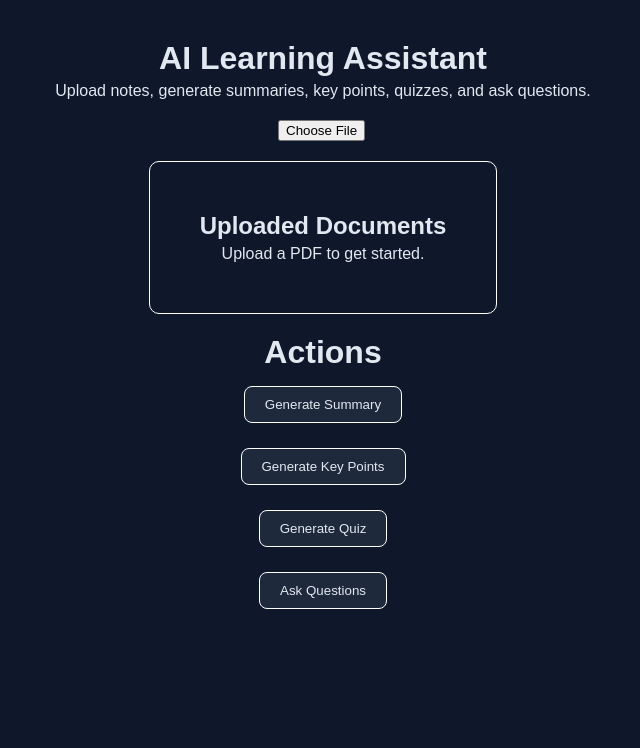
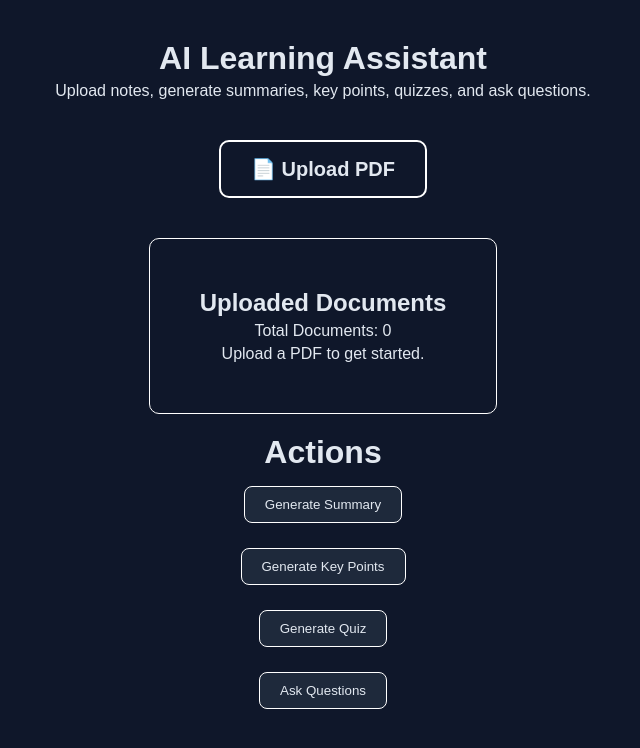
Before and after one commit to adarshmishra25/AI_Study_Assistant, a React (Vite) app: page / in a window 1280 px wide. Shown: the top 748 px of the page, without its empty margins (317-957 px from the left). Built offline with nearby package versions, Linux system fonts and the light colour scheme.

Commit message:
Improved Document management UI

```diff
--- a/src/App.css
+++ b/src/App.css
@@ -45,6 +45,74 @@ ul{
   gap: 10px;
 }
 
+.documents ul {
+  list-style: none;
+  padding: 0;
+}
+
+.documents li {
+  display: flex;
+  justify-content: space-between;
+  align-items: center;
+
+  margin: 10px 0;
+  padding: 12px;
+
+  border: 1px solid white;
+  border-radius: 8px;
+}
+
+.documents li {
+  width: 80%;
+  margin: 15px auto;
+
+  display: flex;
+  justify-content: space-between;
+  align-items: center;
+
+  padding: 20px;
+  border: 1px solid white;
+  border-radius: 10px;
+}
+
+.documents li span {
+  overflow: hidden;
+  text-overflow: ellipsis;
+  white-space: nowrap;
+}
+
+.documents li button {
+  background: crimson;
+  color: white;
+
+  border: none;
+  padding: 8px 12px;
+
+  border-radius: 6px;
+  cursor: pointer;
+}
+
+.documents li button:hover {
+  opacity: 0.8;
+}
+
+.upload-btn {
+  display: inline-block;
+  padding: 15px 30px;
+  margin: 20px;
+  border: 2px solid white;
+  border-radius: 10px;
+  cursor: pointer;
+  font-size: 20px;
+  font-weight: bold;
+  transition: 0.3s;
+}
+
+.upload-btn:hover {
+  transform: scale(1.05);
+  background-color: rgba(255,255,255,0.1);
+}
+
 .action, .documents , .heading{
   display: flex;
   gap: 5px;
--- a/src/App.jsx
+++ b/src/App.jsx
@@ -9,13 +9,26 @@ import { Actions } from "./components/Actions";
 function App() {
   const [documents, setDocuments] = useState([]);
 
+  const removeDocument = (indexToRemove) => {
+  console.log("Removing:", indexToRemove);
+
+  setDocuments(
+    documents.filter(
+      (_, index) => index !== indexToRemove
+    )
+  );
+};
+
   return (
     <div className="main">
       <Header />
 
       <Upload setDocuments={setDocuments} />
 
-      <Documents documents={documents} />
+      <Documents
+        documents={documents}
+        removeDocument={removeDocument}
+      />
 
       <Actions />
     </div>
--- a/src/components/Documents.jsx
+++ b/src/components/Documents.jsx
@@ -1,14 +1,19 @@
-export const Documents = ({ documents }) => {
+export const Documents = ({ documents, removeDocument }) => {
 
     // console.log("Documents:", documents);
     return (
         <div className="documents">
             <h2>Uploaded Documents</h2>
+            <p>Total Documents: {documents.length}</p>
             {documents.length > 0 ? (
                 <ul>
                     {documents.map((doc, index) => (
                         <li key={index}>
-                            {doc.name}
+                            <span>{doc.name}</span>
+
+                            <button onClick={() => removeDocument(index)}>
+                                Remove
+                            </button>
                         </li>
                     ))}
                 </ul>
--- a/src/components/Upload.jsx
+++ b/src/components/Upload.jsx
@@ -1,12 +1,14 @@
 export const Upload = ({ setDocuments }) => {
   return (
+    <label className="upload-btn">
+      📄 Upload PDF
+
       <input
         type="file"
         accept=".pdf"
+        hidden
         onChange={(event) => {
           const file = event.target.files[0];
-
-        // console.log("Selected file:", file);
 
           setDocuments((prevDocs) => [
             ...prevDocs,
@@ -14,5 +16,6 @@ export const Upload = ({ setDocuments }) => {
           ]);
         }}
       />
+    </label>
   );
 };
```
Lines whose indentation alone changed are shown as unchanged.
